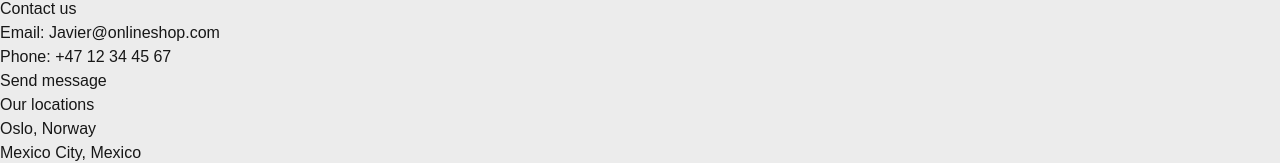
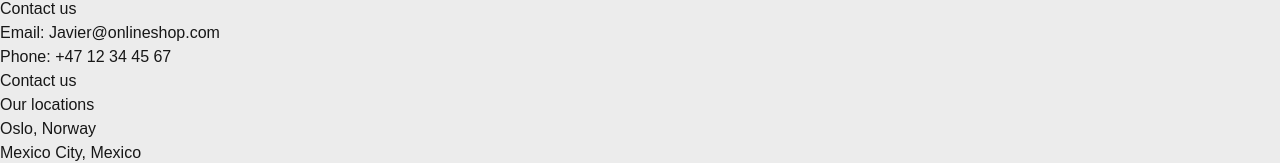
Before and after one commit to Tomatsuppe11211/javascript_frameworks_ca, a Next.js app: page /confirmed-purchase in a window 1280 px wide. Shown: the part 1427-1590 px from the top of the page. Built offline with nearby package versions, Linux system fonts and the light colour scheme.

Commit message:
Changing text in footer
Changing text in the footer from 'send message' to 'contact us'

```diff
--- a/app/components/footer.tsx
+++ b/app/components/footer.tsx
@@ -5,12 +5,22 @@ export default function Footer(){
 
     return(
         <footer className="flex flex-col border-t px-2 gap-5 items-center py-5 w-full">
-            <div className="flex flex-col w-[90%] md:flex-row gap-5 justify-evenly md:justify-between items-center">
+            <div className="
+                flex flex-col w-[90%] md:flex-row gap-5 justify-evenly
+                md:justify-between items-center
+            ">
                 <div className='w-[70%] h-32 flex flex-col gap-2'>
                     <h3 className="text-lg md:text-xl underline">Contact us</h3>
                     <p className='text-sm md:text-base'>Email: Javier@onlineshop.com</p>
                     <p className='text-sm md:text-base'>Phone: +47 12 34 45 67</p>
-                    <a href = '../contact-us' className="text-sm md:text-base decoration-none cursor-pointer hover:underline hover:font-bold">Send message</a>
+                    <a
+                        href = '../contact-us'
+                        className="
+                            text-sm md:text-base decoration-none cursor-pointer
+                            hover:underline hover:font-bold
+                    ">
+                        Contact us
+                    </a>
                 </div>
 
                 <div className='w-[70%] h-32 flex flex-col gap-2 mt-5 md:mt-0'>
```
